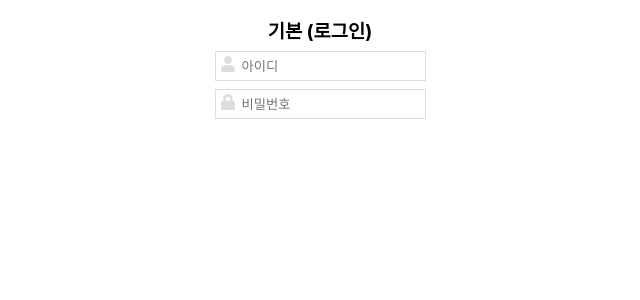
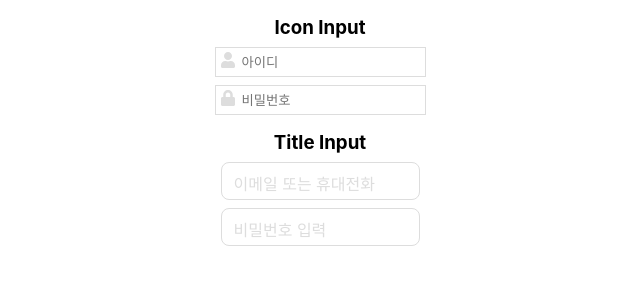
Before and after one commit to cactusprickles/components.input, a React (Create React App) app: page / in a window 1280 px wide. Shown: the top 300 px of the page, without its empty margins (320-960 px from the left). Built offline with nearby package versions, Linux system fonts and the light colour scheme.

Commit message:
TitleInput 추가 및 일반 Input 이름 IconInput으로 수정

```diff
--- a/package.json
+++ b/package.json
@@ -10,11 +10,13 @@
     "@types/node": "^16.18.11",
     "@types/react": "^18.0.27",
     "@types/react-dom": "^18.0.10",
+    "@types/uuid": "^9.0.0",
     "react": "^18.2.0",
     "react-dom": "^18.2.0",
     "react-icons": "^4.7.1",
     "react-scripts": "5.0.1",
     "typescript": "^4.9.4",
+    "uuid": "^9.0.0",
     "web-vitals": "^2.1.4"
   },
   "scripts": {
--- a/src/App.tsx
+++ b/src/App.tsx
@@ -1,9 +1,11 @@
-import DefaultInput from "./pages/DefaultInput";
+import IconInput from "./pages/IconInput";
+import TitleInput from "./pages/TitleInput";
 
 export default function App() {
 	return (
 		<div>
-			<DefaultInput />
+			<IconInput />
+			<TitleInput />
 		</div>
 	);
 }
--- /dev/null
+++ b/src/components/IconInput/IconInput.tsx
@@ -0,0 +1,25 @@
+import React from "react";
+import {v4 as uuid} from "uuid";
+import styles from './IconInput.module.css';
+
+export type InputType = {
+	label?: React.ReactNode;
+	value: string;
+	onChange: (event: React.ChangeEvent<HTMLInputElement>) => void;
+	type?: string;
+	name?: string;
+	placeholder?: string;
+	disabled?: boolean;
+}
+
+type Props = InputType;
+
+export default function IconInput({ label, value, onChange, type = 'text', name = '', placeholder = '', disabled = false }: Props) {
+	const id = uuid();
+	return (
+		<div className={`${styles.inputContainer} ${styles.solid}`}>
+			{label && <label htmlFor={id}>{label}</label>}
+			<input id={id} type={type} name={name} value={value} onChange={onChange} placeholder={placeholder} disabled={disabled} />
+		</div>
+	);
+}
--- a/src/components/Input/Input.tsx
+++ /dev/null
@@ -1,21 +0,0 @@
-import React from "react";
-import styles from './Input.module.css';
-
-type Props = {
-	label?: React.ReactNode;
-	value: string;
-	onChange: (event: React.ChangeEvent<HTMLInputElement>) => void;
-	type?: string;
-	name?: string;
-	placeholder?: string;
-	disabled?: boolean;
-}
-
-export default function Input({ label, value, onChange, type = 'text', name = '', placeholder = '', disabled = false }: Props) {
-	return (
-		<div className={`${styles.inputContainer} ${styles.solid}`}>
-			{label && <label>{label}</label>}
-			<input type={type} name={name} value={value} onChange={onChange} placeholder={placeholder} disabled={disabled} />
-		</div>
-	);
-}
--- /dev/null
+++ b/src/components/TitleInput/TitleInput.module.css
@@ -0,0 +1,37 @@
+.titleInputContainer {
+	position: relative;
+	width: fit-content;
+	padding: .5rem;
+}
+
+.titleInputContainer input {
+	border: 0;
+	outline: 0;
+}
+
+.titleInputContainer label {
+	position: absolute;
+	color: #ddd;
+	background-color: #fff;
+	font-size: 0.75rem;
+	padding: 0 .25rem;
+	transform: translate(0, -100%);
+	transition-duration: .25s;
+}
+
+.titleInputContainer:has(input:placeholder-shown:not(:focus)) label {
+	background-color: transparent;
+	font-size: 1rem;
+	transform: translate(0, 0);
+}
+.titleInputContainer:has(input:focus) label {
+	color: #faa;
+}
+
+.titleInputContainer.solid {
+	border: 1px solid #ddd;
+	border-radius: .5rem;
+}
+.titleInputContainer.solid:has(input:focus) {
+	border: 1px solid #faa;
+}
--- /dev/null
+++ b/src/components/TitleInput/TitleInput.tsx
@@ -0,0 +1,17 @@
+import { v4 as uuid } from 'uuid';
+import {InputType} from '../IconInput/IconInput';
+import styles from './TitleInput.module.css';
+
+type Props = InputType & {
+	title: string
+}
+
+export default function TitleInput({ title, value, onChange, type = 'text', name = '', placeholder = ' ', disabled = false }: Props) {
+	const id = uuid();
+	return (
+		<div className={`${styles.titleInputContainer} ${styles.solid}`}>
+			<label htmlFor={id}>{title}</label>
+			<input id={id} type={type} name={name} value={value} onChange={onChange} placeholder={placeholder} disabled={disabled} />
+		</div>
+	);
+}
--- a/src/pages/DefaultInput.tsx
+++ /dev/null
@@ -1,15 +0,0 @@
-import React, {useState} from 'react';
-import Input from "../components/Input/Input";
-import {FaLock, FaUser} from "react-icons/fa";
-
-export default function DefaultInput() {
-	const [input, setInput] = useState('');
-	const [password, setPassword] = useState('');
-	return (
-		<div className="page">
-			<h3>기본 (로그인)</h3>
-			<Input label={<FaUser />} placeholder="아이디" value={input} onChange={(event) => setInput(event.target.value)} />
-			<Input label={<FaLock />} placeholder="비밀번호" type="password" value={password} onChange={(event) => setPassword(event.target.value)} />
-		</div>
-	);
-}
--- /dev/null
+++ b/src/pages/IconInput.tsx
@@ -0,0 +1,15 @@
+import React, {useState} from 'react';
+import {FaLock, FaUser} from "react-icons/fa";
+import IconInputComponent from "../components/IconInput/IconInput";
+
+export default function IconInput() {
+	const [input, setInput] = useState('');
+	const [password, setPassword] = useState('');
+	return (
+		<div className="page">
+			<h3>Icon Input</h3>
+			<IconInputComponent label={<FaUser />} placeholder="아이디" value={input} onChange={(event) => setInput(event.target.value)} />
+			<IconInputComponent label={<FaLock />} placeholder="비밀번호" type="password" value={password} onChange={(event) => setPassword(event.target.value)} />
+		</div>
+	);
+}
--- /dev/null
+++ b/src/pages/TitleInput.tsx
@@ -0,0 +1,14 @@
+import {useState} from "react";
+import TitleInputComponent from "../components/TitleInput/TitleInput";
+
+export default function TitleInput() {
+	const [input, setInput] = useState('');
+	const [password, setPassword] = useState('');
+	return (
+		<div className="page">
+			<h3>Title Input</h3>
+			<TitleInputComponent title="이메일 또는 휴대전화" value={input} onChange={(event) => setInput(event.target.value)} />
+			<TitleInputComponent title="비밀번호 입력" type="password" value={password} onChange={(event) => setPassword(event.target.value)} />
+		</div>
+	);
+}
```
Also changed, not shown: src/components/IconInput/IconInput.module.css (renamed from src/components/Input/Input.module.css), 2 other files (tests, documents, lock files or other folders).
